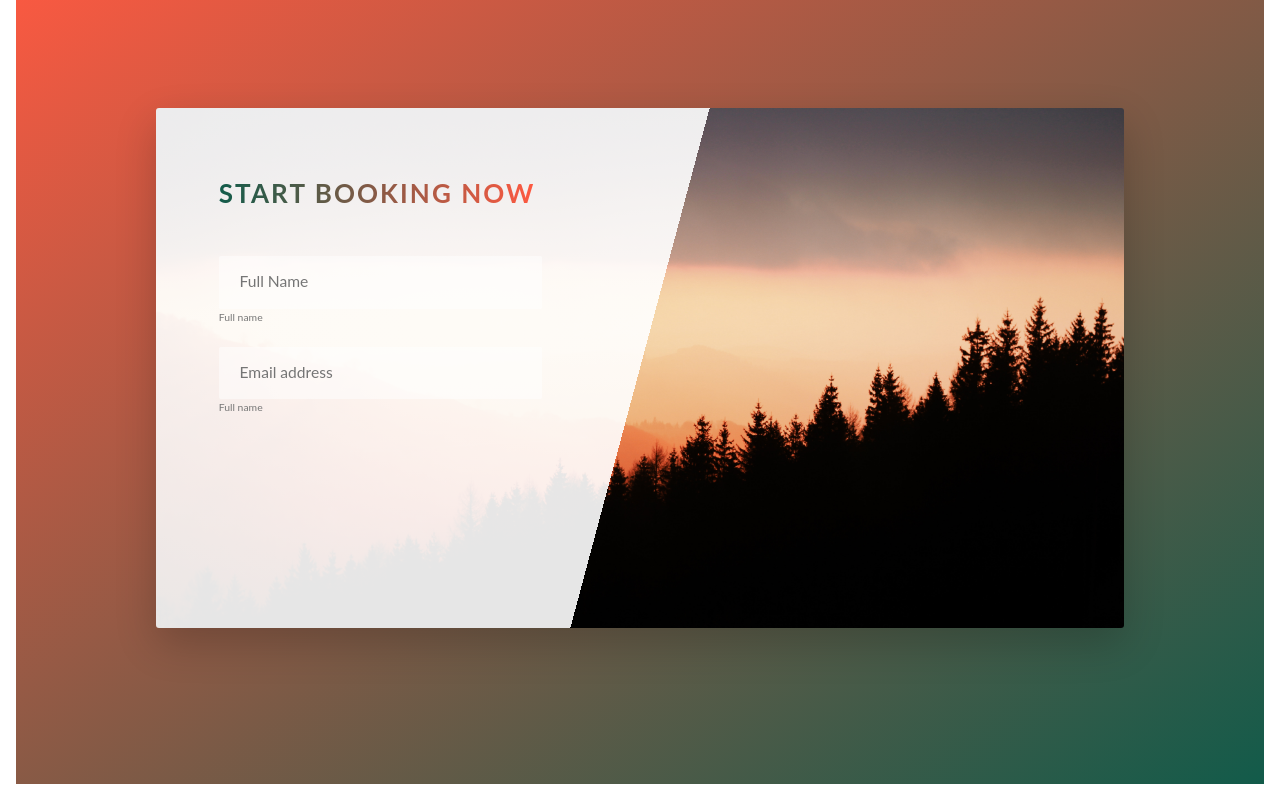
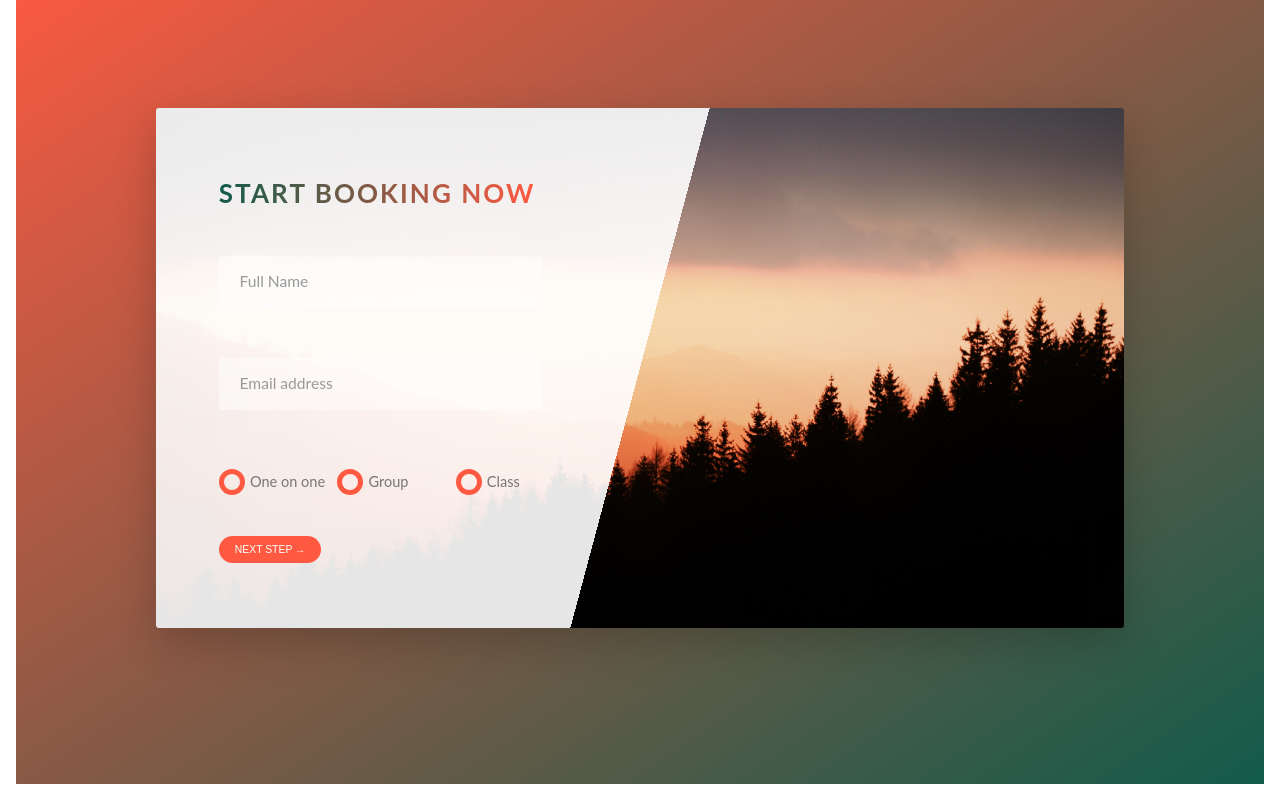
Before and after one commit to ThaProgrammingPuup/lidaco-app, an Angular app: page /home in a window 1280 px wide. Shown: the part 3886-4686 px from the top of the page. Built offline with nearby package versions, Linux system fonts and the light colour scheme.

Commit message:
48 building the booking section -part3

```diff
--- a/src/app/app.component.html
+++ b/src/app/app.component.html
@@ -293,8 +293,31 @@
 
                         <div class="form__group">
                             <input type="email" class="form__input" placeholder="Email address" id="email" required>
-                            <label for="email" class="form__label">Full name</label>
+                            <label for="email" class="form__label">Email address</label>
                         </div>
+
+                        <div class="form__group u-margin-bottom-medium">
+                            <div class="form__radio-group">
+                                <input type="radio" class="form__radio-input" id="oneonone" name="size">
+                                <label for="oneonone" class="form__radio-label">
+                                    <span class="form__radio-button"></span>One on one</label>
+                            </div>
+                            <div class="form__radio-group">
+                                <input type="radio" class="form__radio-input" id="group" name="size">
+                                <label for="group" class="form__radio-label">
+                                    <span class="form__radio-button"></span>Group</label>
+                            </div>
+                            <div class="form__radio-group">
+                                <input type="radio" class="form__radio-input" id="class" name="size">
+                                <label for="class" class="form__radio-label">
+                                    <span class="form__radio-button"></span>Class</label>
+                            </div>
+                        </div>
+
+                        <div class="form__group">
+                            <button class="btn btn--orange">Next step &rarr;</button>
+                        </div>
+
                     </form>
                 </div>
             </div>
--- a/src/sass/abstracts/_variables.scss
+++ b/src/sass/abstracts/_variables.scss
@@ -16,6 +16,8 @@ $color-grey-light-1: #f7f7f7;
 $color-grey-light-2: #eee;
 
 $color-grey-dark: #777;
+$color-grey-dark-2: #999;
+
 $color-white: #fff;
 $color-black:#000;
 
--- a/src/sass/base/_utilities.scss
+++ b/src/sass/base/_utilities.scss
@@ -1,19 +1,19 @@
 .u-center-text {
-    text-align: center;
+    text-align: center !important;
 }
 
 .u-margin-bottom-small {
-    margin-bottom: 1.5rem;
+    margin-bottom: 1.5rem !important;
 }
 
 .u-margin-bottom-medium {
-    margin-bottom: 4rem;
+    margin-bottom: 4rem !important;
 }
 
 .u-margin-bottom-big {
-    margin-bottom: 8rem;
+    margin-bottom: 8rem !important;
 }
 
 .u-margin-top-big {
-    margin-top: 8rem;
+    margin-top: 8rem !important;
 }
--- a/src/sass/component/_button.scss
+++ b/src/sass/component/_button.scss
@@ -1,4 +1,5 @@
 .btn {
+    &,
     &:link,
     &:visited {
         text-transform: uppercase;
@@ -10,6 +11,10 @@
         position: relative;
         font-size: $small-font-size;
         font-weight: 400;
+
+        //Change for the button element
+        border: none;
+        cursor: pointer;
     }
 
     &:hover {
@@ -22,7 +27,9 @@
         }
     }
 
-    &:active {
+    &:active,
+    &:focus {
+        outline: none;
         transform: translateY(-0.1vh);
         box-shadow: 0 0.2vh 0.3vh rgba($color-black, 0.2);
     }
--- a/src/sass/component/_form.scss
+++ b/src/sass/component/_form.scss
@@ -6,6 +6,7 @@
     &__input {
         font-size: 1.5rem;
         font-family: inherit;
+        color: inherit;
         padding: 1.5rem 2rem;
         border-radius: 2px;
         background-color: rgba($color-white, 0.5);
@@ -13,15 +14,82 @@
         border-bottom: 3px solid transparent;
         width: 90%;
         display: block;
+        transition: all .3s;
+
+        &:focus {
+            outline: none;
+            box-shadow: 0 1rem 2rem rgba($color-black, 0.1);
+            border-bottom: 3px solid $color-quaterny-dark;
+        }
+
+        &:focus:invalid {
+            border-bottom: 3px solid $color-primary;
+        }
+
+        &::-webkit-input-placeholder {
+            color: $color-grey-dark-2;
+        }
     }
 
-    &__input:focus {
-        outline: none;
-        box-shadow: 0 1rem 2rem rgba($color-black, 0.1);
-        border-bottom: 3px solid $color-primary;
+    &__label {
+        font-size: 1.2rem;
+        font-weight: 700;
+        margin-left: 2rem;
+        margin-top: .7rem;
+        display: block;
+        transition: all .3s;
     }
-    &::-webkit-input-placeholder {
-        // color:
+
+    &__input:placeholder-shown + &__label  {
+        opacity: 0;
+        visibility: hidden;
+        transform: translateY(-4rem);
     }
-    &__label {}
+
+    &__radio-group {
+        width: 33%;
+        display: inline-block;
+        margin-top: 1rem;
+    }
+
+    &__radio-input {
+        display: none;
+    }
+
+    &__radio-label {
+        font-size: $default-font-size;
+        cursor: pointer;
+        position: relative;
+        padding-left: 3rem;
+    }
+
+    &__radio-button {
+        height: 2.5rem;
+        width: 2.5rem;
+        border: 5px solid $color-primary;
+        border-radius: 50%;
+        display: inline-block;
+        position: absolute;
+        left: 0;
+        top:-.4rem;
+
+        &::after {
+            content: "";
+            display: block;
+            height: 1.1rem;
+            width: 1.1rem;
+            border-radius: 50%;
+            position: absolute;
+            top: 50%;
+            left: 50%;
+            transform: translate(-50%, -50%);
+            background-color: $color-primary;
+            opacity: 0;
+            transition: opacity .2s;
+        }
+    }
+
+    &__radio-input:checked ~ &__radio-label &__radio-button::after {
+        opacity: 1;
+    }
 }
```
